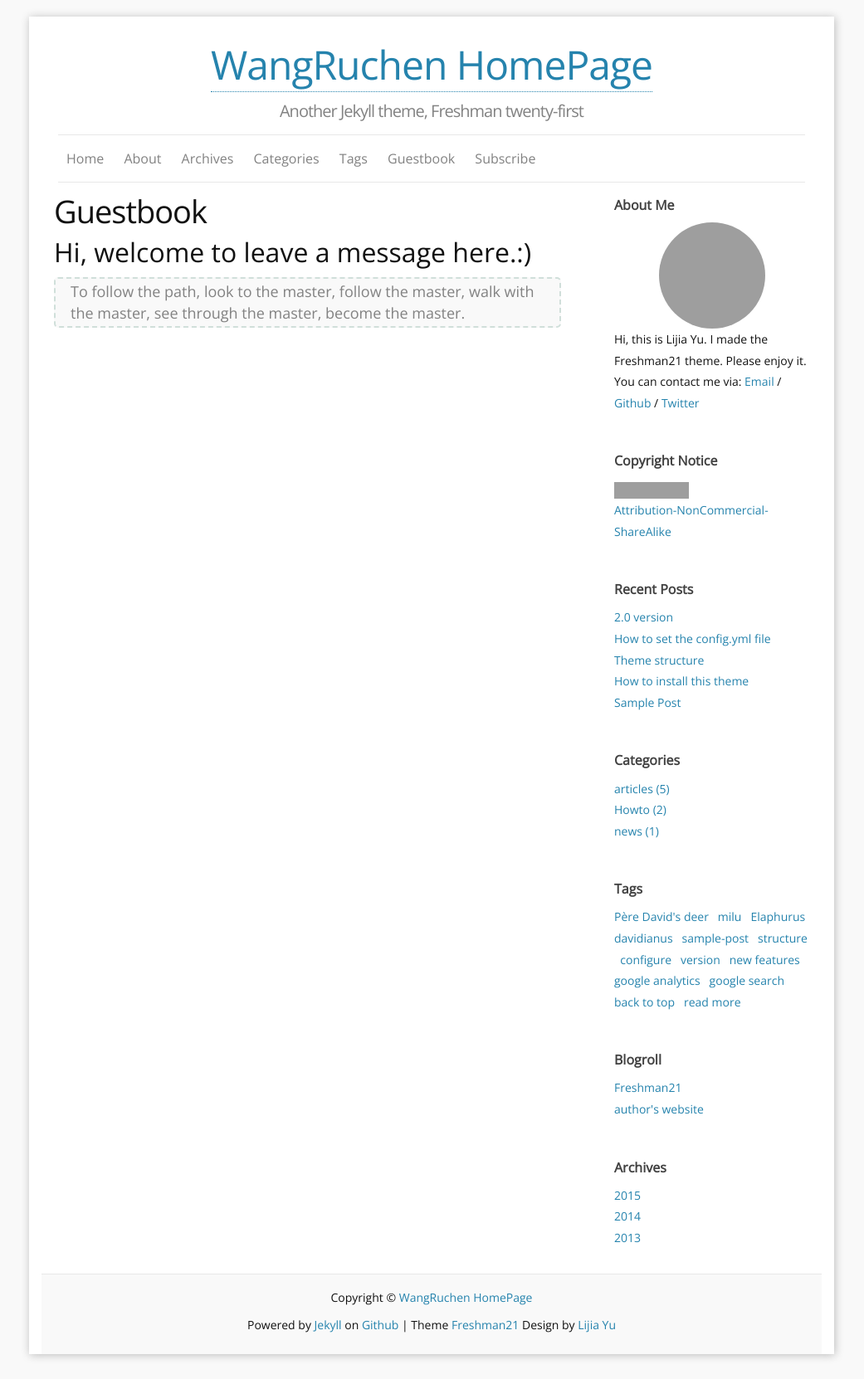
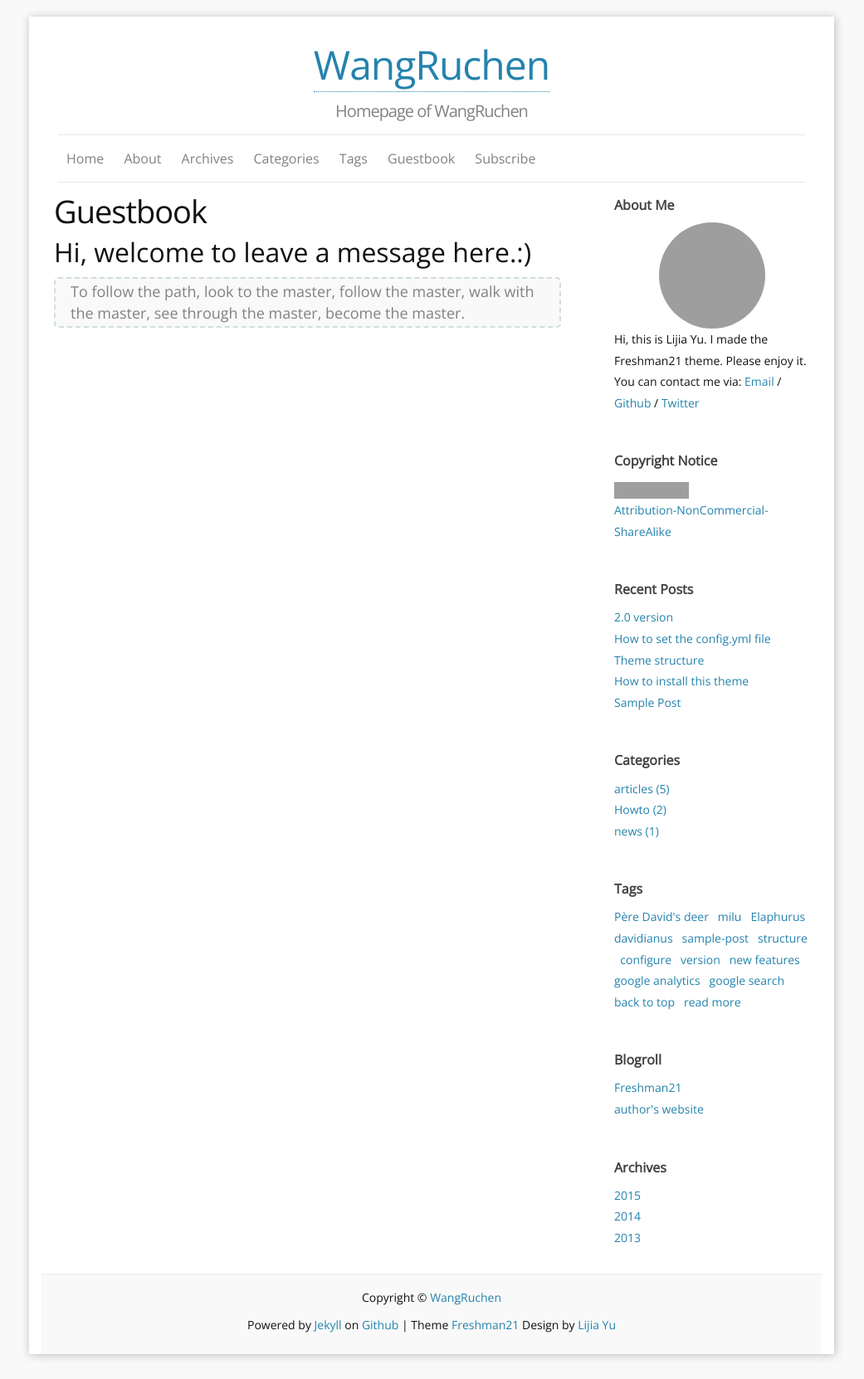
Before and after one commit to wangruchen/wangruchen.github.io, a Jekyll site: the page built from f_guestbook.md, in a window 1280 px wide. Shown: the whole page at 83% size, without its empty margins (120-1161 px from the left). Built offline with Jekyll 4.4.1, drawn with Linux system fonts in a browser that asks for light colours; comment, search, counter and statistics services are not loaded; grey boxes are pictures that could not be loaded.

Commit message:
new template

```diff
--- a/_config.yml
+++ b/_config.yml
@@ -1,6 +1,6 @@
 ### Site info:
-title: WangRuchen HomePage
-tagline: Another Jekyll theme, Freshman twenty-first
+title: WangRuchen
+tagline: Homepage of WangRuchen
 author: Wang Ruchen
 email: lanyingfenfei@126.com
 description: "Freshman21 is a Jekyll blog theme." # You can edit this line in _config.yml. It will appear in your document head meta and in your feed.xml site description
```
